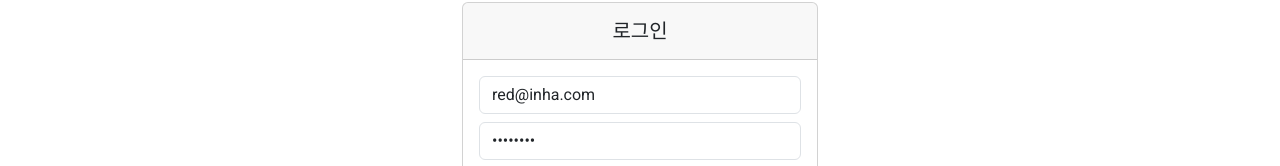
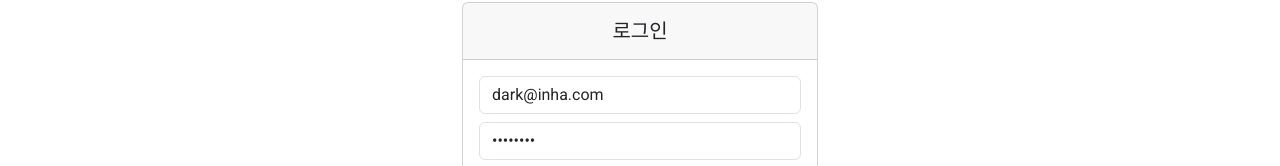
Before and after one commit to developerlee79/react-pj-25-01, a React (Create React App) app: page /login in a window 1280 px wide. Shown: the part 302-468 px from the top of the page. Built offline with nearby package versions, Linux system fonts and the light colour scheme.

Commit message:
update pages

```diff
--- a/src/components/user/LoginPage.jsx
+++ b/src/components/user/LoginPage.jsx
@@ -9,7 +9,7 @@ const LoginPage = () => {
     const auth = getAuth(app);
     const [loading, setLoading] = useState(false);
     const [form, setForm] = useState({
-        email: 'red@inha.com',
+        email: 'dark@inha.com',
         pass: '12341234'
     });
 
```
